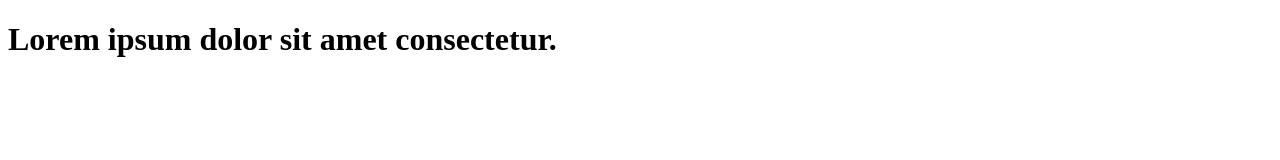
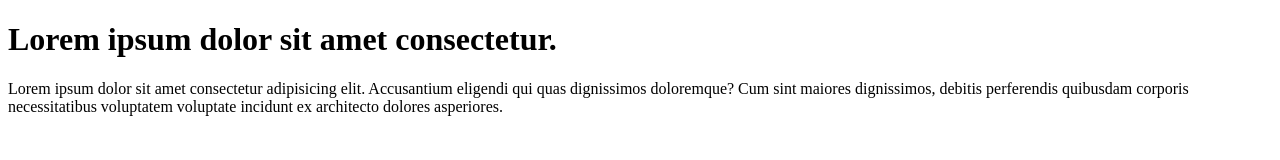
Before and after one commit to houghae/learn-git, a plain HTML site: page index.html in a window 1280 px wide. Drawn offline with Linux system fonts and the light colour scheme.

Commit message:
add paragraph to code

```diff
--- a/index.html
+++ b/index.html
@@ -9,5 +9,6 @@
     <h1>
         Lorem ipsum dolor sit amet consectetur.
     </h1>
+    <p>Lorem ipsum dolor sit amet consectetur adipisicing elit. Accusantium eligendi qui quas dignissimos doloremque? Cum sint maiores dignissimos, debitis perferendis quibusdam corporis necessitatibus voluptatem voluptate incidunt ex architecto dolores asperiores.</p>
 </body>
 </html>
```
